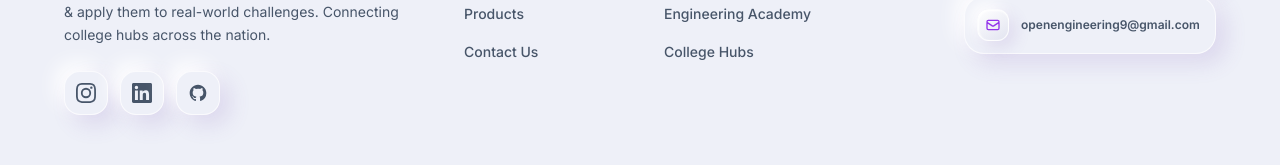
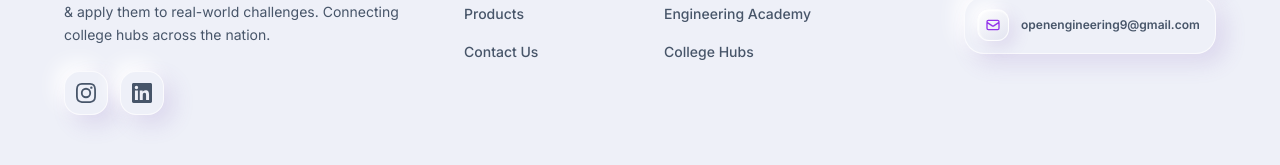
Before and after one commit to openengineeringworld/Open-Engineering, a Next.js app: page / in a window 1280 px wide. Shown: the part 5317-5482 px from the top of the page. Built offline with nearby package versions, Linux system fonts and the light colour scheme; no server answers.

Commit message:
Remove GitHub icon from the footer socials

```diff
--- a/src/components/ui/Footer.tsx
+++ b/src/components/ui/Footer.tsx
@@ -71,18 +71,7 @@
                   <path d="M20.447 20.452h-3.554v-5.569c0-1.328-.027-3.037-1.852-3.037-1.853 0-2.136 1.445-2.136 2.939v5.667H9.351V9h3.414v1.561h.046c.477-.9 1.637-1.85 3.37-1.85 3.601 0 4.267 2.37 4.267 5.455v6.286zM5.337 7.433a2.062 2.062 0 01-2.063-2.065 2.064 2.064 0 112.063 2.065zm1.782 13.019H3.555V9h3.564v11.452zM22.225 0H1.771C.792 0 0 .774 0 1.729v20.542C0 23.227.792 24 1.771 24h20.451C23.2 24 24 23.227 24 22.271V1.729C24 .774 23.2 0 22.222 0h.003z" />
                 </svg>
               </a>
-              {/* GitHub */}
-              <a
-                href="https://github.com"
-                target="_blank"
-                rel="noopener noreferrer"
-                className="w-11 h-11 rounded-2xl neu-card flex items-center justify-center text-text-muted hover:text-slate-900 hover:shadow-[6px_6px_16px_rgba(15,23,42,0.2),-6px_-6px_16px_#ffffff] transition-all"
-                aria-label="GitHub"
-              >
-                <svg className="w-5 h-5" fill="currentColor" viewBox="0 0 24 24">
-                  <path fillRule="evenodd" clipRule="evenodd" d="M12 2C6.477 2 2 6.484 2 12.017c0 4.425 2.865 8.18 6.839 9.504.5.092.682-.217.682-.483 0-.237-.008-.868-.013-1.703-2.782.605-3.369-1.343-3.369-1.343-.454-1.158-1.11-1.466-1.11-1.466-.908-.62.069-.608.069-.608 1.003.07 1.53 1.032 1.53 1.032.892 1.53 2.341 1.088 2.91.832.092-.647.35-1.088.636-1.338-2.22-.253-4.555-1.113-4.555-4.951 0-1.093.39-1.988 1.029-2.688-.103-.253-.446-1.272.098-2.65 0 0 .84-.27 2.75 1.026A9.564 9.564 0 0112 6.844c.85.004 1.705.115 2.504.337 1.909-1.296 2.747-1.027 2.747-1.027.546 1.379.202 2.398.1 2.651.64.7 1.028 1.595 1.028 2.688 0 3.848-2.339 4.695-4.566 4.943.359.309.678.92.678 1.855 0 1.338-.012 2.419-.012 2.747 0 .268.18.58.688.482A10.019 10.019 0 0022 12.017C22 6.484 17.522 2 12 2z" />
-                </svg>
-              </a>
+
             </div>
           </div>
 
```
